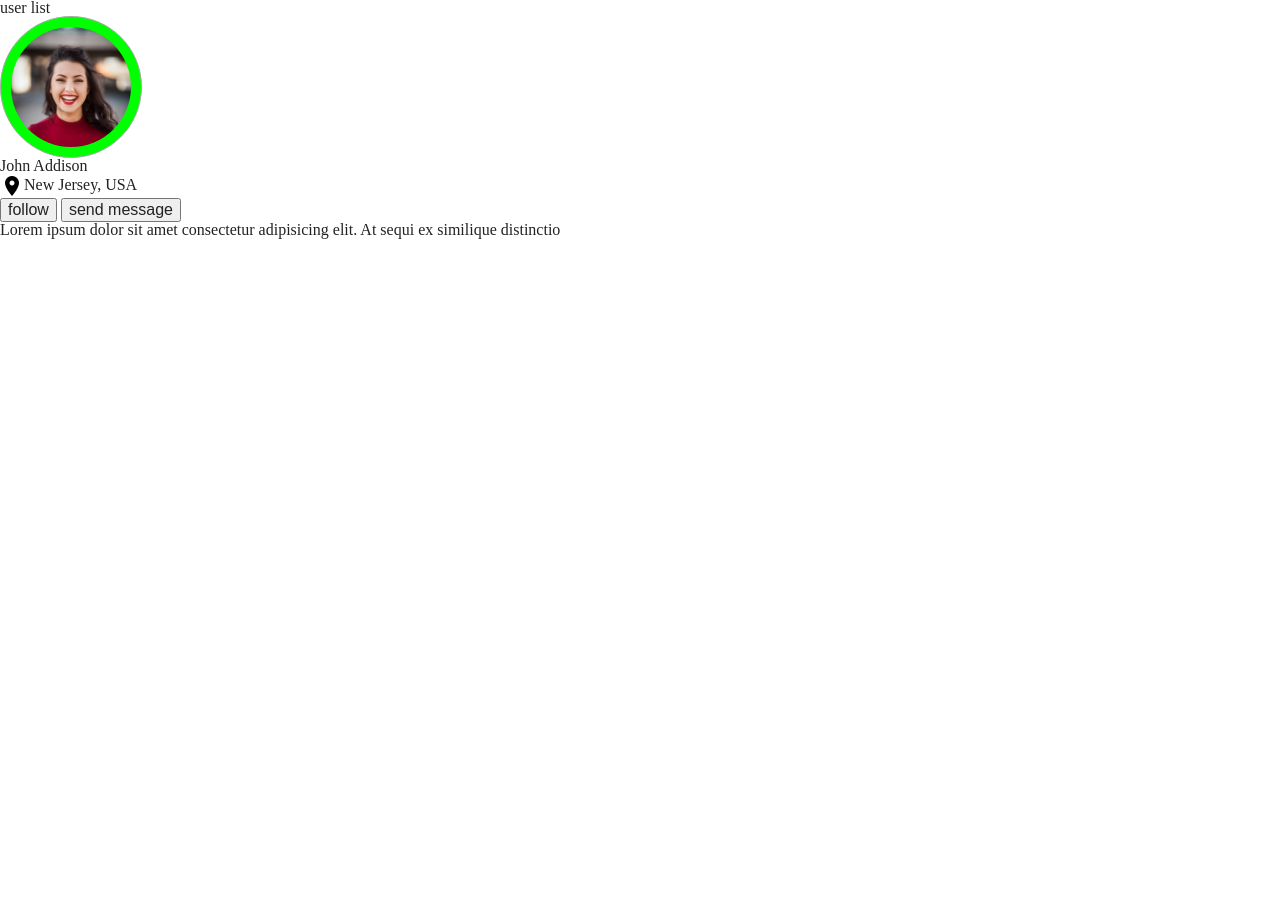
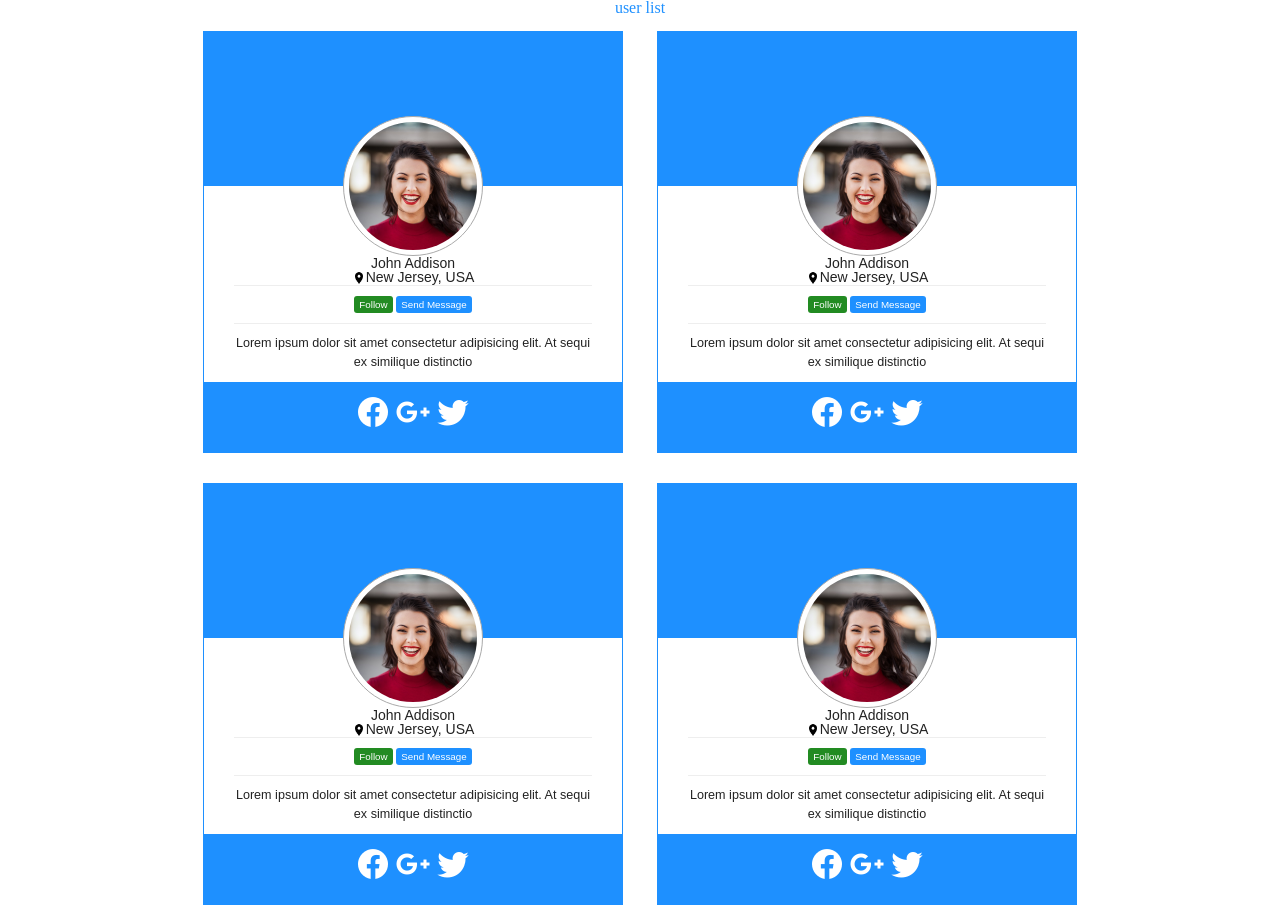
Before and after one commit to NataliiaBreus/Card-28.01.2022, a plain HTML site: page index.html in a window 1280 px wide. Before the commit the page ends 800 px from the top, so only its background shows below. Drawn offline with Linux system fonts and the light colour scheme.

Commit message:
added users in html added styles

```diff
--- a/assets/css/style.css
+++ b/assets/css/style.css
@@ -1,12 +1,87 @@
+* {
+  box-sizing: border-box;
+}
+.cards-container {
+  --main-color: dodgerblue;
+  text-align: center;
+}
+.title-container {
+  color: var(--main-color);
+}
+.card-wrapper {
+  --img-size: 140px;
+  display: inline-block;
+  min-width: calc(var(--img-size) * 2);
+  width: 100%;
+  max-width: calc(var(--img-size) * 3);
+  border: 1px solid var(--main-color);
+  margin: 15px;
+  text-align: center;
+  font-family: sans-serif;
+  font-size: 14px;
+}
+.header-bg{
+  height: calc(var(--img-size)*1.1);
+  background-color: var(--main-color);
+}
+
 .photo-profile {
-  width: 120px;
-  height: 120px;
+  width: var(--img-size);
+  height: var(--img-size);
 
-  padding: 10px;
+  padding: 5px;
+  margin-top: calc(var(--img-size)/2*-1);
+
   border: 1px solid #aaa;
 
   border-radius: 50%;
   object-fit: cover;
   object-position: top;
-  background-color: lime;
+
+  background-color: white;
 }
+.full-name-user {
+  max-width: 60%;
+  margin: 0 auto;
+
+}
+.address-user>img {
+ height: 14px;
+}
+.btn-container {
+  margin: 0 30px;
+  padding: 10px 0;
+  border-top: 1px solid #eeeeee;
+  border-bottom: 1px solid #eeeeee;
+}
+.btn {
+  max-width: 40%;
+  padding: 0.3em 0.5em;
+  border: none;
+  border-radius: 3px;
+  color: white;
+  text-transform: capitalize;
+  font-size: 0.7em;
+}
+.text-inline {
+  overflow: hidden;
+  white-space: nowrap;
+  text-overflow: ellipsis;
+}
+.card-text {
+  font-size: 0.9em;
+  line-height: 1.5em;
+
+  padding: 10px 30px;
+}
+.follow-bg {
+  background-color: forestgreen;
+}
+.main-bg {
+  background-color: var(--main-color);
+}
+.footer-bg {
+  height: calc(var(--img-size)*0.5);
+  padding-top: 12px;
+
+}
--- a/index.html
+++ b/index.html
@@ -19,16 +19,88 @@
         <div class="photo-wrapper">
           <img src="./assets/images/user.jpg" alt="" class="photo-profile">
         </div>
-        <h2 class="full-name-user">John Addison</h2>
+        <h2 class="full-name-user text-inline" title="John Addison">John Addison</h2>
         <address class="address-user">
           <img src="./assets/images/map-marker.png" alt="">New Jersey, USA</address>
         <div class="btn-container">
-          <button class="btn">follow</button>
-          <button class="btn">send message</button>
+          <button class="btn text-inline follow-bg">follow</button>
+          <button class="btn text-inline main-bg">send message</button>
         </div>
-        <p class="card-text">Lorem ipsum dolor sit amet consectetur adipisicing elit. At sequi ex similique distinctio </p>
+        <p class="card-text ">Lorem ipsum dolor sit amet consectetur adipisicing elit. At sequi ex similique distinctio </p>
       </div>
-      <footer class="footer-bg">
+      <footer class="footer-bg main-bg">
+        <a href=""><img src="./assets/images/facebook.png" alt="" /></a>
+        <a href=""><img src="./assets/images/google-plus.png" alt="" /></a>
+        <a href=""><img src="./assets/images/twitter.png" alt="" /></a>
+      </footer>
+    </article>
+
+    <article class="card-wrapper">
+      <header class="header-bg">
+
+      </header>
+      <div class="card-content">
+        <div class="photo-wrapper">
+          <img src="./assets/images/user.jpg" alt="" class="photo-profile">
+        </div>
+        <h2 class="full-name-user text-inline" title="John Addison">John Addison</h2>
+        <address class="address-user">
+          <img src="./assets/images/map-marker.png" alt="">New Jersey, USA</address>
+        <div class="btn-container">
+          <button class="btn text-inline follow-bg">follow</button>
+          <button class="btn text-inline main-bg">send message</button>
+        </div>
+        <p class="card-text ">Lorem ipsum dolor sit amet consectetur adipisicing elit. At sequi ex similique distinctio </p>
+      </div>
+      <footer class="footer-bg main-bg">
+        <a href=""><img src="./assets/images/facebook.png" alt="" /></a>
+        <a href=""><img src="./assets/images/google-plus.png" alt="" /></a>
+        <a href=""><img src="./assets/images/twitter.png" alt="" /></a>
+      </footer>
+    </article>
+
+    <article class="card-wrapper">
+      <header class="header-bg">
+
+      </header>
+      <div class="card-content">
+        <div class="photo-wrapper">
+          <img src="./assets/images/user.jpg" alt="" class="photo-profile">
+        </div>
+        <h2 class="full-name-user text-inline" title="John Addison">John Addison</h2>
+        <address class="address-user">
+          <img src="./assets/images/map-marker.png" alt="">New Jersey, USA</address>
+        <div class="btn-container">
+          <button class="btn text-inline follow-bg">follow</button>
+          <button class="btn text-inline main-bg">send message</button>
+        </div>
+        <p class="card-text ">Lorem ipsum dolor sit amet consectetur adipisicing elit. At sequi ex similique distinctio </p>
+      </div>
+      <footer class="footer-bg main-bg">
+        <a href=""><img src="./assets/images/facebook.png" alt="" /></a>
+        <a href=""><img src="./assets/images/google-plus.png" alt="" /></a>
+        <a href=""><img src="./assets/images/twitter.png" alt="" /></a>
+      </footer>
+    </article>
+
+    <article class="card-wrapper">
+      <header class="header-bg">
+
+      </header>
+      <div class="card-content">
+        <div class="photo-wrapper">
+          <img src="./assets/images/user.jpg" alt="" class="photo-profile">
+        </div>
+        <h2 class="full-name-user text-inline" title="John Addison">John Addison</h2>
+        <address class="address-user">
+          <img src="./assets/images/map-marker.png" alt="">New Jersey, USA</address>
+        <div class="btn-container">
+          <button class="btn text-inline follow-bg">follow</button>
+          <button class="btn text-inline main-bg">send message</button>
+        </div>
+        <p class="card-text ">Lorem ipsum dolor sit amet consectetur adipisicing elit. At sequi ex similique distinctio </p>
+      </div>
+      <footer class="footer-bg main-bg">
         <a href=""><img src="./assets/images/facebook.png" alt="" /></a>
         <a href=""><img src="./assets/images/google-plus.png" alt="" /></a>
         <a href=""><img src="./assets/images/twitter.png" alt="" /></a>
```
